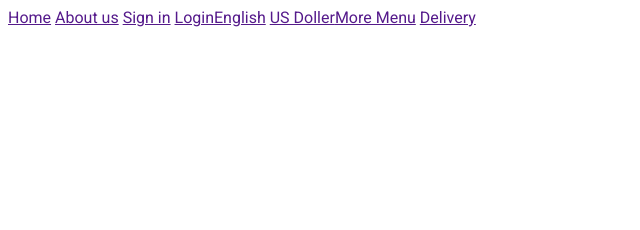
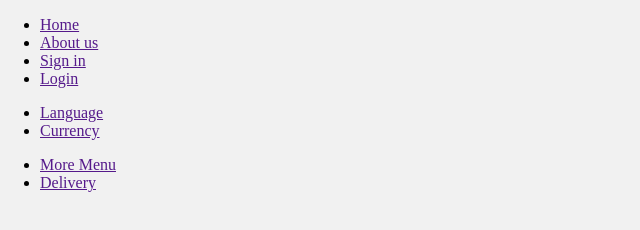
Before and after one commit to w3villa-raja-sharma/E-Commerce, a plain HTML site: page index.html in a window 1280 px wide. Shown: the whole page, without its empty margins (0-640 px from the left). Drawn offline with Linux system fonts and the light colour scheme.

Commit message:
initial commit

```diff
--- a/Assets/style.css
+++ b/Assets/style.css
@@ -1,39 +1,5 @@
-*{
-    font-family: "Roboto", sans-serif;
-
+body{
+    margin: 0;
+    padding: 0;
+    background-color: #f1f1f1;
 }
-.main-wrapper{
-    height: 100px;
-    width: 100%;
-    background-image: linear-gradient(rgb(9,0,77,0,0.65) ,rgba(9,0,77,0.65)), url(Assets/Images/bg-mage.jpg);
-    min-height: 100vh;
-    background-size: cover;
-    background-position: center;
-
-}
-.main-wrapper nav{
-
-
-
-}
-.nav{
-    display:flex
-}
- .logo img{
-    width:60px;
-
-}
-
-.left  li{
-    display: inline;
-    list-style-type: none;
-}
-.right  li{
-    display: inline;
-    list-style-type: none;
-}
-
-.center  li{
-    display: inline;
-    list-style-type: none;
-}
--- a/index.html
+++ b/index.html
@@ -21,34 +21,43 @@
 
 <body>
     <header>
-        <DIV class="main-wrapper">
-            <div class="nav">
-                <div class="left">
-                    <div class="logo">
+        <DIV class="tophead">
+
+            <div class="wrapper">
+                <div class="d-setBetween">
+                    <ul>
                         <!-- <img  src="./Assets/Images/1.avif" alt="Girl in a jacket">> -->
                         <li><a href="">Home</a></li>
                         <li><a href="">About us</a></li>
                         <li><a href="">Sign in</a></li>
                         <li><a href="">Login</a></li>
-
-                    </div>
-
-
+                    </ul>
+                    <ul>
+                        <li><a href="">Language</a></li>
+                        <li><a href="">Currency</a></li>
+                    </ul>
+                    <ul>
+                        <li><a href="">More Menu</a></li>
+                        <li><a href="">Delivery</a></li>
+                    </ul>
                 </div>
-                <div class="center">
-                    <li><a href="">English</a></li>
-                    <li><a href="">US Doller</a></li>
-
-                </div>
-                <div class="right">
-                    <li><a href="">More Menu</a></li>
-                    <li><a href="">Delivery</a></li>
-
-                </div>
-
             </div>
 
         </DIV>
+
+        <DIV class="midhead">
+
+
+        </DIV>
+
+
+
+
+        <DIV class="bottomhead">
+
+        </DIV>
+
+
     </HEADER>
 </body>
 
```
